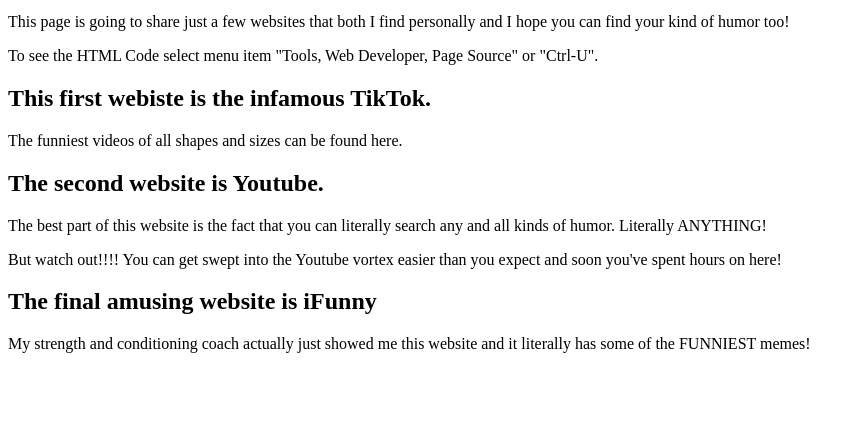
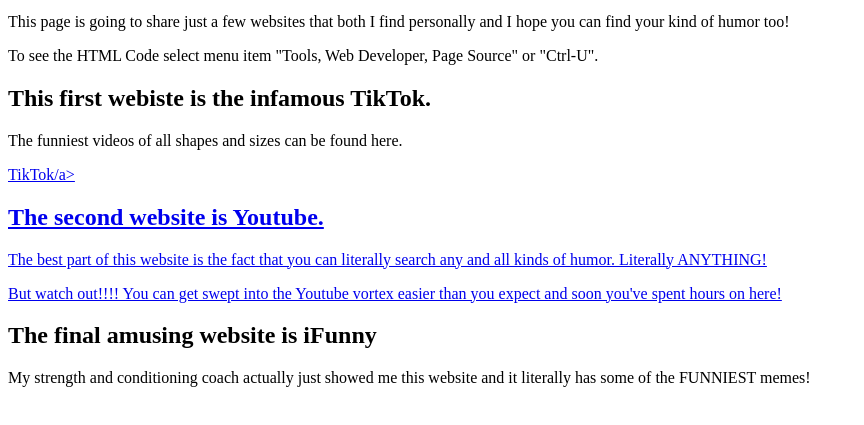
Before and after one commit to Micayla/Micayla.github.io, a plain HTML site: page bacs200/amuse.html in a window 1280 px wide. Shown: the part 101-526 px from the top of the page, without its empty margins (0-864 px from the left). Drawn offline with Linux system fonts and the light colour scheme.

Commit message:
Update amuse.html

```diff
--- a/bacs200/amuse.html
+++ b/bacs200/amuse.html
@@ -20,7 +20,7 @@
     <h2>This first webiste is the infamous TikTok.</h2>
     <p>The funniest videos of all shapes and sizes can be found here.</p>
     <p>
-        <a https://www.tiktok.com/en/</a>
+       <a href="https://www.tiktok.com">TikTok/a>
     </p>
 
     <h2>The second website is Youtube.</h2>
```
